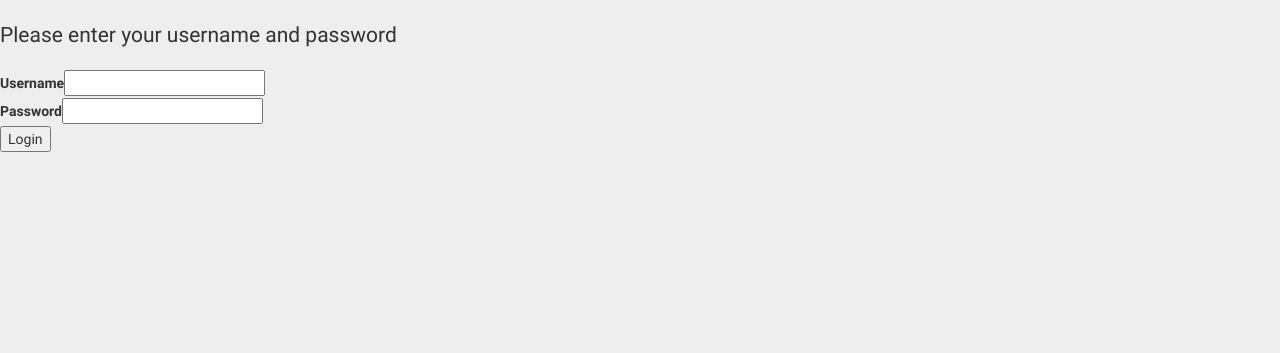
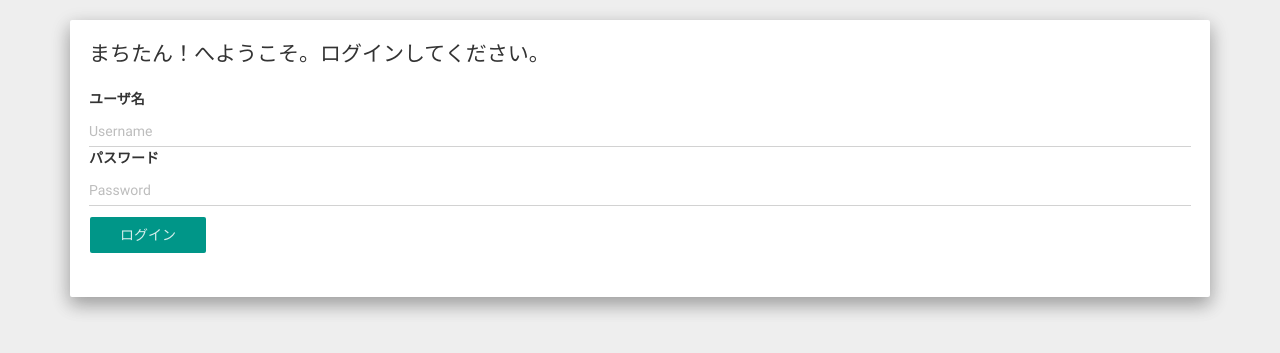
Before and after one commit to machitan/machitan, a CakePHP app: the page made by app/View/Users/login.ctp in a window 1280 px wide. Shown: the part 60-413 px from the top of the page. Run offline with PHP 8.4 and a stand-in for CakePHP, Linux system fonts and the light colour scheme; the template is opened without the code that fills it, so the values that code supplies are empty; form fields are guessed from the names that the template uses; some libraries are stand-ins or nearby versions.

Commit message:
ログイン画面及びログアウト時の見た目を修正

```diff
--- a/app/Controller/UsersController.php
+++ b/app/Controller/UsersController.php
@@ -76,7 +76,7 @@ class UsersController extends AppController {
 
     public function logout() {
       $this->Auth->logout();
-      $this->redirect('/?logout=true');
+      $this->redirect('/#logout');
     }
 
 }
--- a/app/View/Users/login.ctp
+++ b/app/View/Users/login.ctp
@@ -1,11 +1,25 @@
-<div class="users form">
-<?php echo $this->Session->flash('auth'); ?>
-<?php echo $this->Form->create('User'); ?>
-<fieldset>
-<legend><?php echo __('Please enter your username and password'); ?></legend>
-<?php echo $this->Form->input('username');
-echo $this->Form->input('password');
-?>
-</fieldset>
-<?php echo $this->Form->end(__('Login')); ?>
+<div class="users form container">
+  <div class="jumbotron">
+    <form action="/users/login" id="UserLoginForm" method="post" accept-charset="utf-8">
+      <div style="display:none;">
+        <input type="hidden" name="_method" value="POST" />
+      </div>
+      <fieldset>
+        <legend>
+          まちたん！へようこそ。ログインしてください。
+        </legend>
+        <div class="orm-group input text required">
+          <label class="control-label" for="UserUsername">ユーザ名</label>
+          <input class="form-control" name="data[User][username]" maxlength="50" type="text" id="UserUsername" required="required" placeholder="Username" />
+        </div>
+        <div class="orm-group input password required">
+          <label class="control-label" for="UserPassword">パスワード</label>
+          <input class="form-control" name="data[User][password]" type="password" id="UserPassword" required="required" placeholder="Password" />
+        </div>
+      </fieldset>
+      <div class="form-group submit">
+        <button id="submit-button" type="submit" class="btn btn-primary" value="Login">ログイン</button>
+      </div>
+    </form>
+  </div>
 </div>
```
Also changed, not shown: app/View/Machitan/index.ctp (+7 -0 lines).
